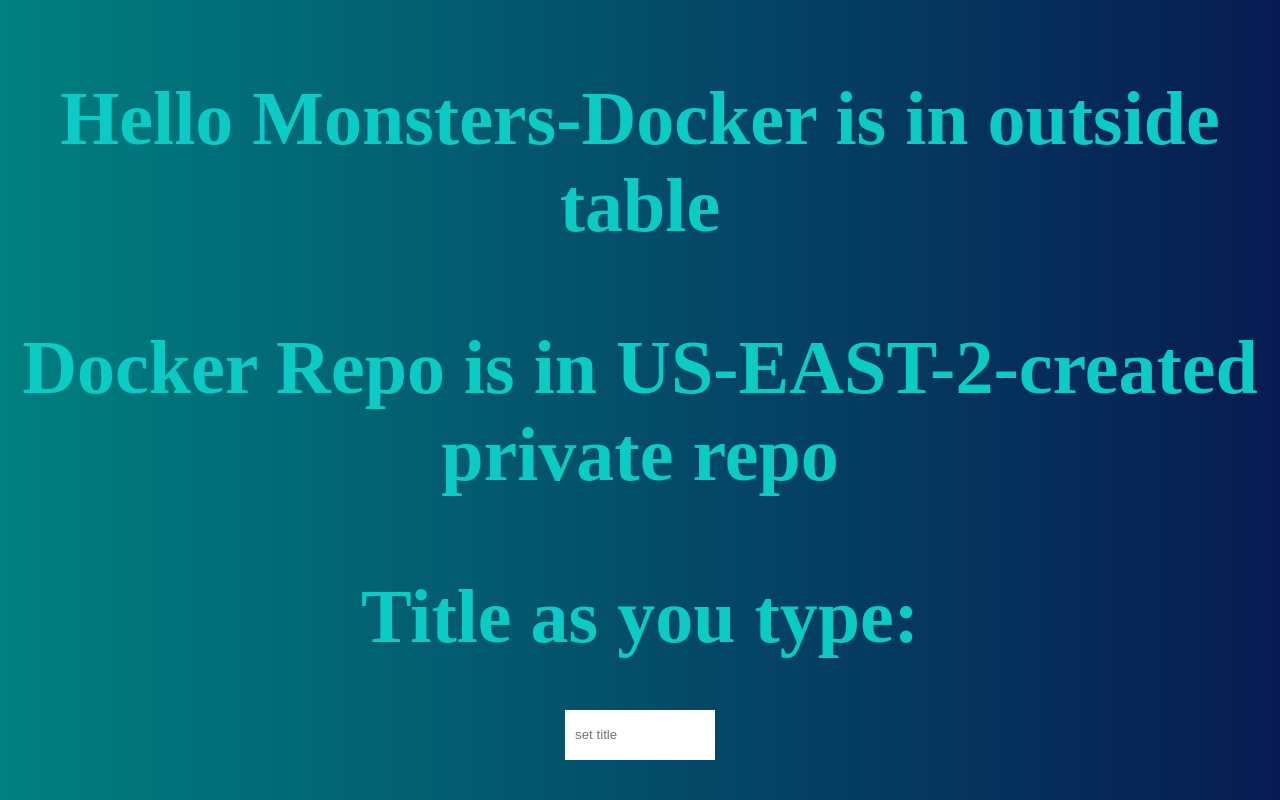
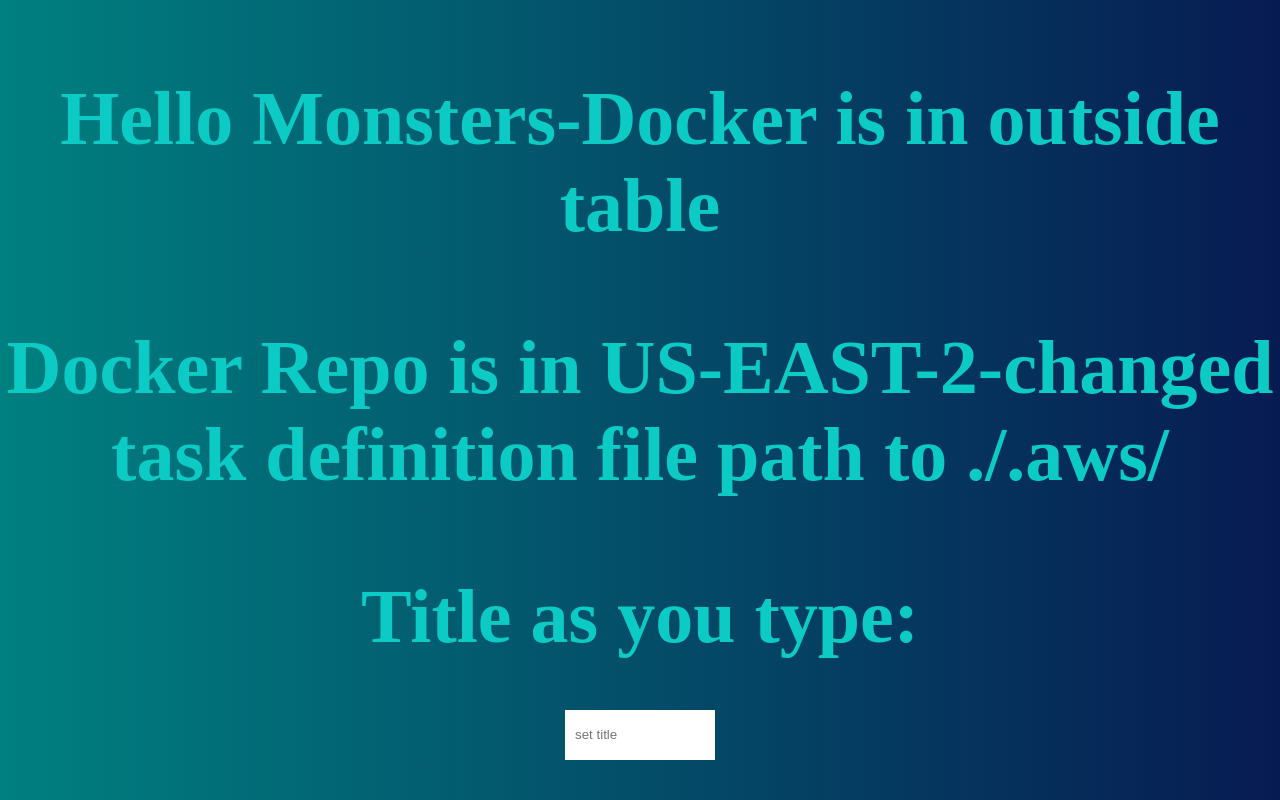
Before and after one commit to JohnQ1981/teachermonsters, a React (Create React App) app in the folder teachermonsters/monsters/: page / in a window 1280 px wide. Shown: the top 800 px of the page. Built offline with nearby package versions, Linux system fonts and the light colour scheme; no server answers; a web font is replaced by a local one.

Commit message:
changed task definition file path to ./.aws/

```diff
--- a/teachermonsters/monsters/src/App.js
+++ b/teachermonsters/monsters/src/App.js
@@ -37,7 +37,7 @@
   return (
     <div className="App">
       <h1 className="app-title">Hello Monsters-Docker is in outside table</h1>
-      <h1 className="app-title">Docker Repo is in US-EAST-2-created private repo</h1>
+      <h1 className="app-title">Docker Repo is in US-EAST-2-changed task definition file path to ./.aws/</h1>
       <h2 className="app-title">Title as you type: {title}</h2>
 
       <SearchBox
```
